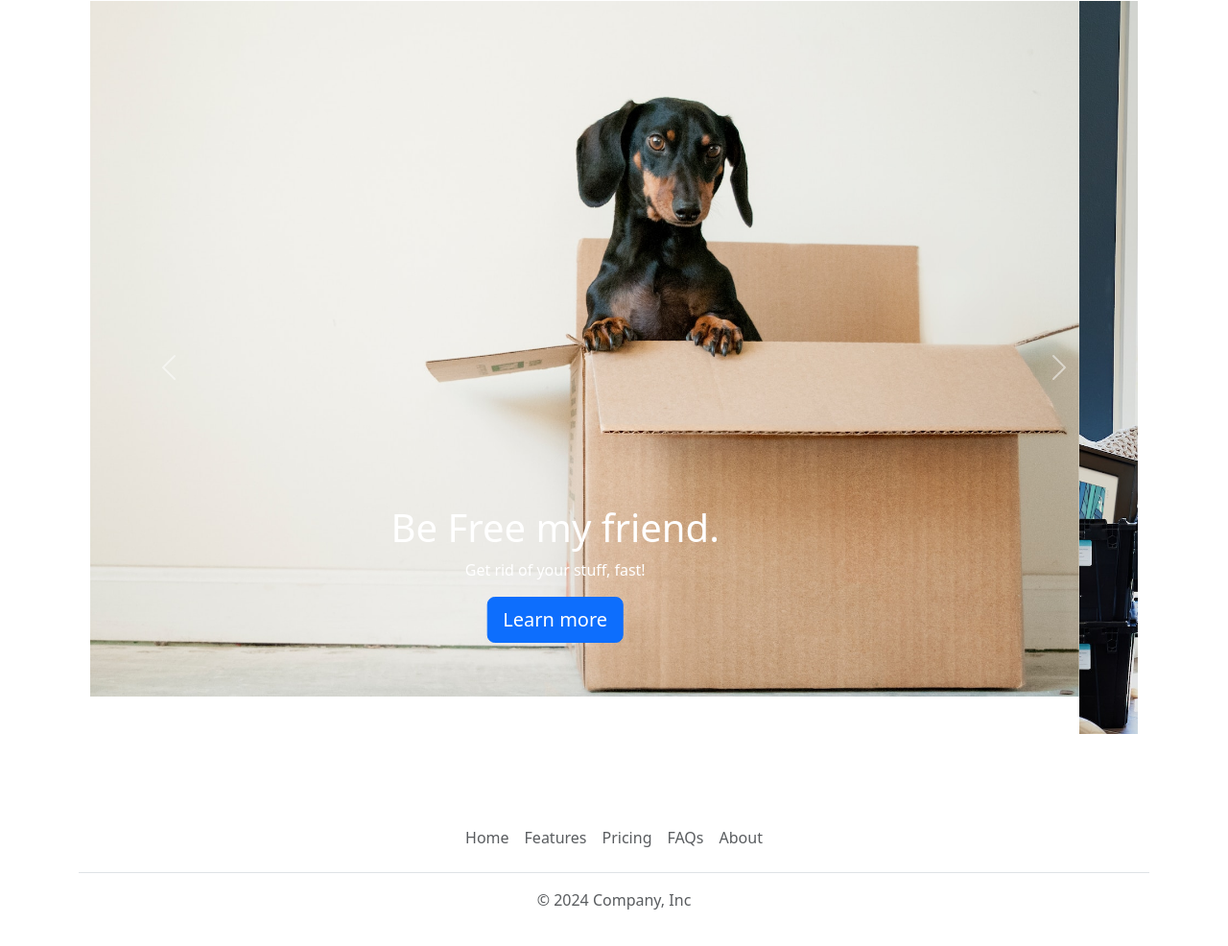
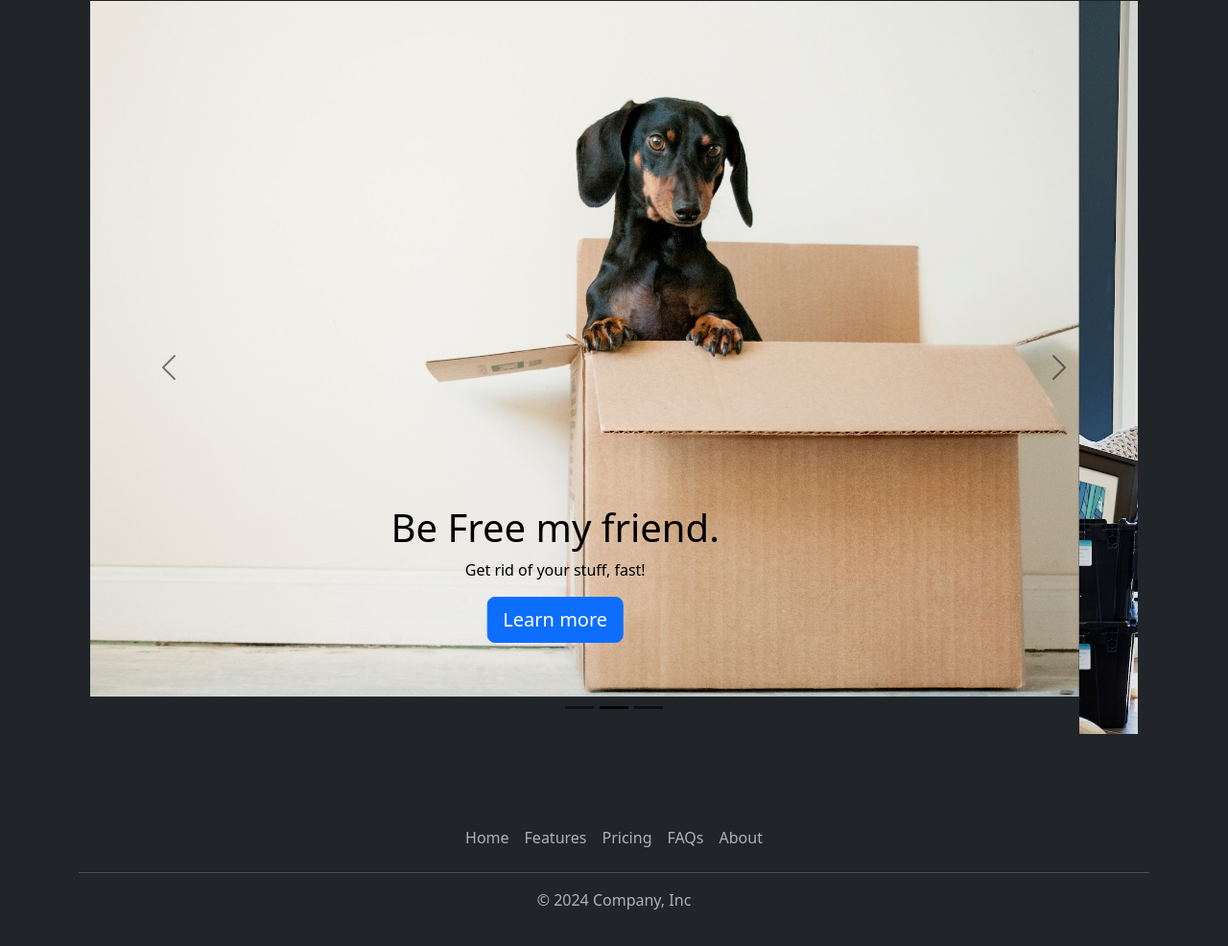
Before and after one commit to hasuwini77/bootstrap1st, a plain HTML site: page index.html in a window 1280 px wide. Shown: the part 1369-2355 px from the top of the page at 96% size. Drawn offline with nearby package versions, Linux system fonts and the light colour scheme.

Commit message:
dark mode on

```diff
--- a/index.html
+++ b/index.html
@@ -1,5 +1,5 @@
 <!DOCTYPE html>
-<html lang="en">
+<html lang="en" data-bs-theme="dark">
   <head>
     <meta charset="UTF-8" />
     <meta name="viewport" content="width=device-width, initial-scale=1.0" />
@@ -171,5 +171,6 @@
   </footer>
 </div>
     <script src="https://cdn.jsdelivr.net/npm/bootstrap@5.3.2/dist/js/bootstrap.bundle.min.js" integrity="sha384-C6RzsynM9kWDrMNeT87bh95OGNyZPhcTNXj1NW7RuBCsyN/o0jlpcV8Qyq46cDfL" crossorigin="anonymous"></script>
+<script src="./index.js" defer></script>
   </body>
 </html>
```
Also changed, not shown: index.js (added).
